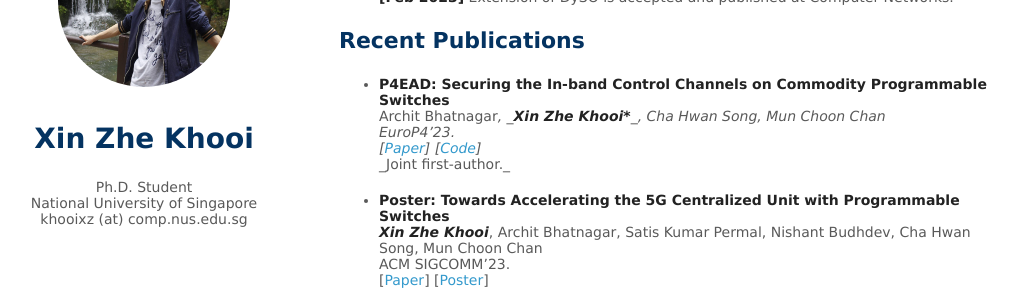
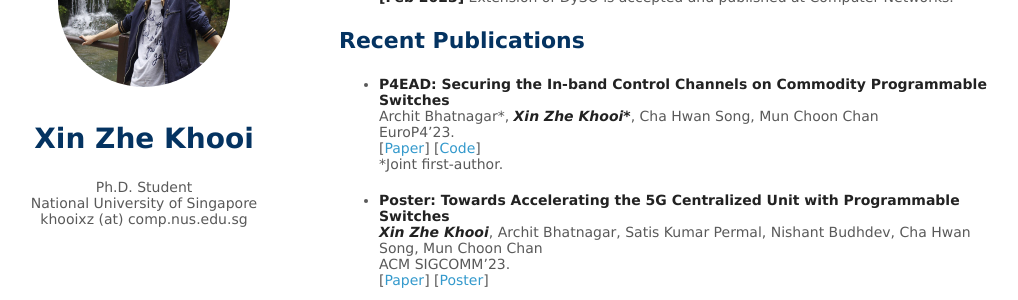
Before and after one commit to khooi8913/khooi8913.github.io, a Jekyll site: the page built from index.md, in a window 1280 px wide and 900 px high, scrolled down 407 px. Shown: the part 152-452 px from the top of the window, without its empty margins (131-1149 px from the left). Built offline with Jekyll 4.4.1, drawn with Linux system fonts in a browser that asks for light colours; nearby versions of some CDN libraries; a style sheet for code colours, icons or effects is not loaded; our own code applies the rules of GitHub Pages for plain Markdown files.

Commit message:
fix escape char

```diff
--- a/index.md
+++ b/index.md
@@ -38,7 +38,7 @@
   [[Paper]()]
   [[Code](https://github.com/khooi8913/tofino-ascon)]
   <br>
-  _*Joint first-author._
+  *Joint first-author.
 
 
 - **Poster: Towards Accelerating the 5G Centralized Unit with Programmable Switches**
```
